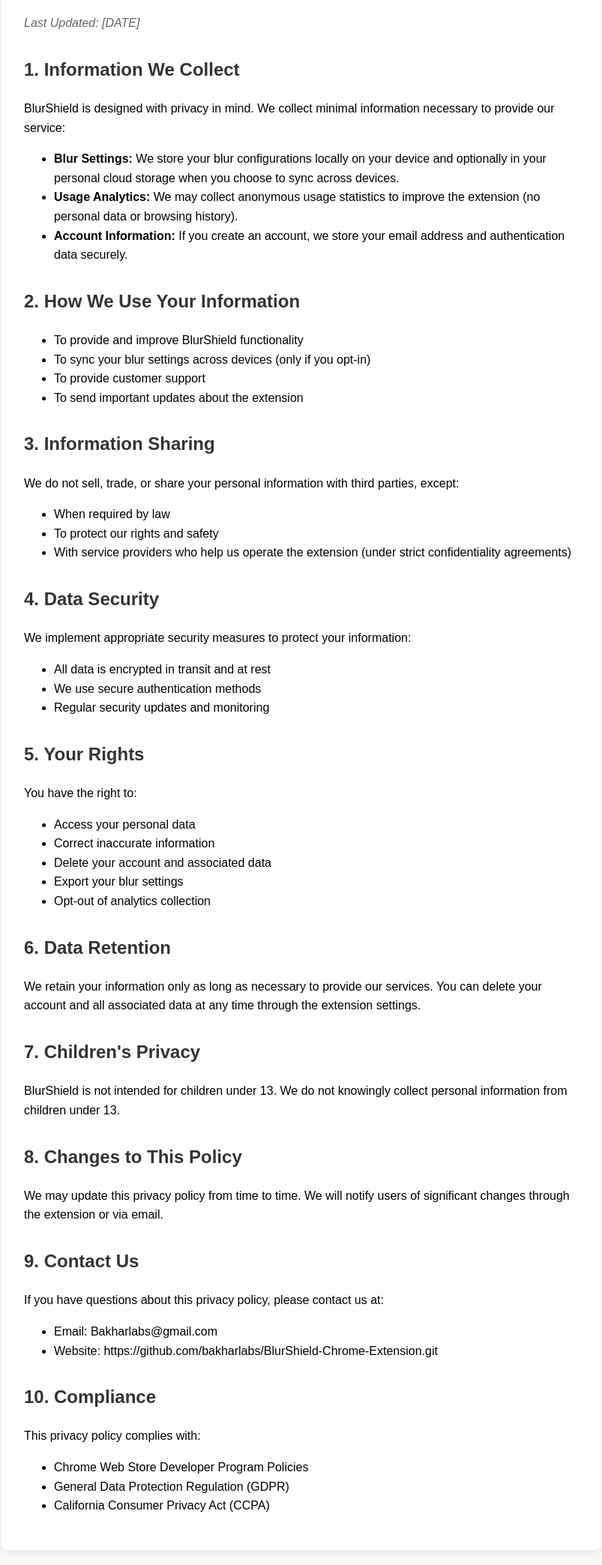
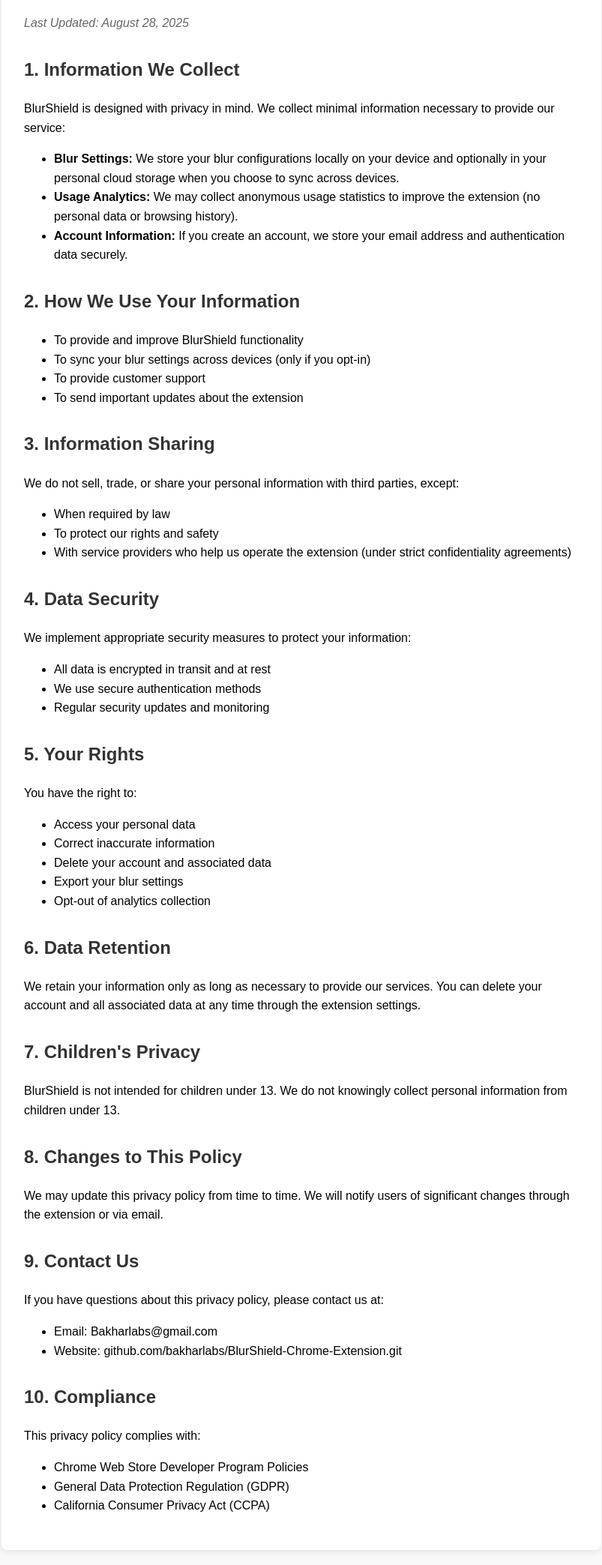
Before and after one commit to bakharlabs/BlurShield-Chrome-Extension, a browser extension: page privacy-policy.html in a window 1280 px wide. Shown: the part 139-2226 px from the top of the page at 75% size, without its empty margins (238-1041 px from the left). Drawn offline with Linux system fonts and the light colour scheme.

Commit message:
Update privacy-policy.html

```diff
--- a/privacy-policy.html
+++ b/privacy-policy.html
@@ -38,7 +38,7 @@
 <body>
     <div class="container">
         <h1>BlurShield Privacy Policy</h1>
-        <p class="last-updated">Last Updated: [DATE]</p>
+        <p class="last-updated">Last Updated: August 28, 2025</p>
 
         <h2>1. Information We Collect</h2>
         <p>BlurShield is designed with privacy in mind. We collect minimal information necessary to provide our service:</p>
@@ -95,7 +95,7 @@
         <p>If you have questions about this privacy policy, please contact us at:</p>
         <ul>
             <li>Email: Bakharlabs@gmail.com</li>
-            <li>Website: https://github.com/bakharlabs/BlurShield-Chrome-Extension.git</li>
+            <li>Website: github.com/bakharlabs/BlurShield-Chrome-Extension.git</li>
         </ul>
 
         <h2>10. Compliance</h2>
```
